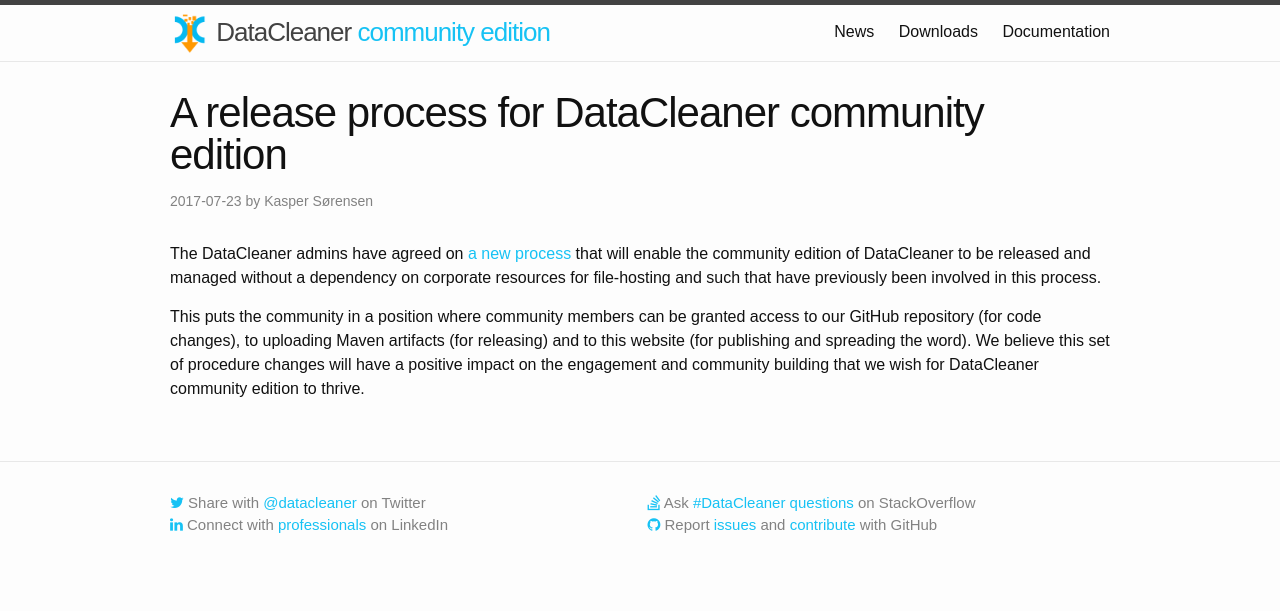
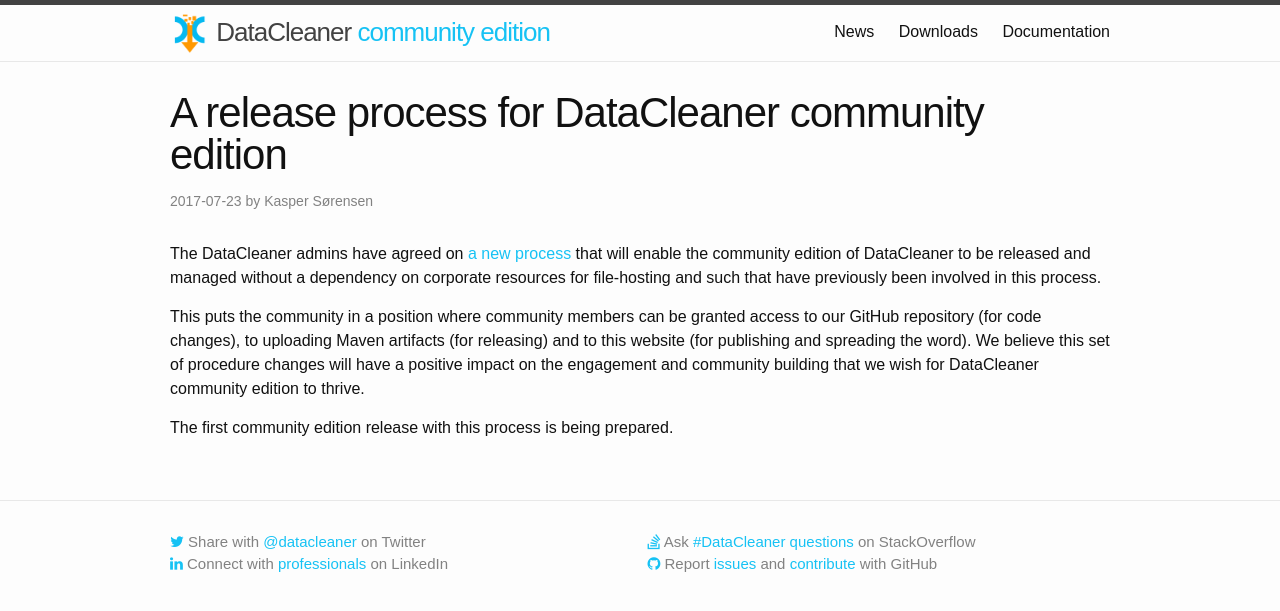
Before and after one commit to datacleaner/datacleaner.github.io, a Jekyll site: the page built from _posts/2017-07-22-release-process.md, in a window 1280 px wide. Shown: the top 611 px of the page. Built offline with Jekyll 4.4.1, drawn with Linux system fonts in a browser that asks for light colours; some web fonts are replaced.

Commit message:
Update 2017-07-22-release-process.md

```diff
--- a/_posts/2017-07-22-release-process.md
+++ b/_posts/2017-07-22-release-process.md
@@ -9,3 +9,5 @@ author: Kasper Sørensen
 The DataCleaner admins have agreed on [a new process](https://github.com/datacleaner/DataCleaner/blob/master/RELEASE_GUIDE.md) that will enable the community edition of DataCleaner to be released and managed without a dependency on corporate resources for file-hosting and such that have previously been involved in this process.
 
 This puts the community in a position where community members can be granted access to our GitHub repository (for code changes), to uploading Maven artifacts (for releasing) and to this website (for publishing and spreading the word). We believe this set of procedure changes will have a positive impact on the engagement and community building that we wish for DataCleaner community edition to thrive.
+
+The first community edition release with this process is being prepared.
```
